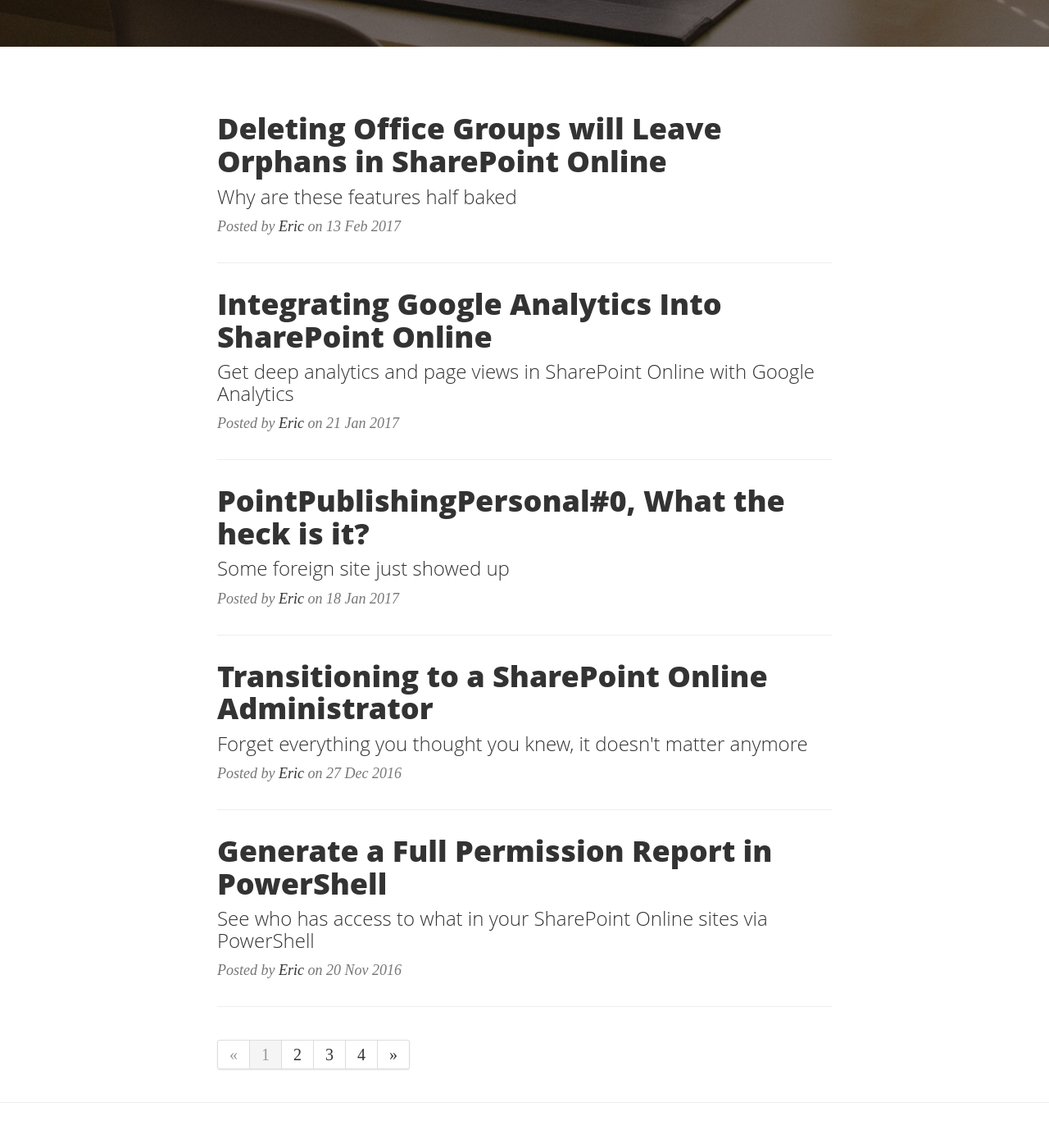
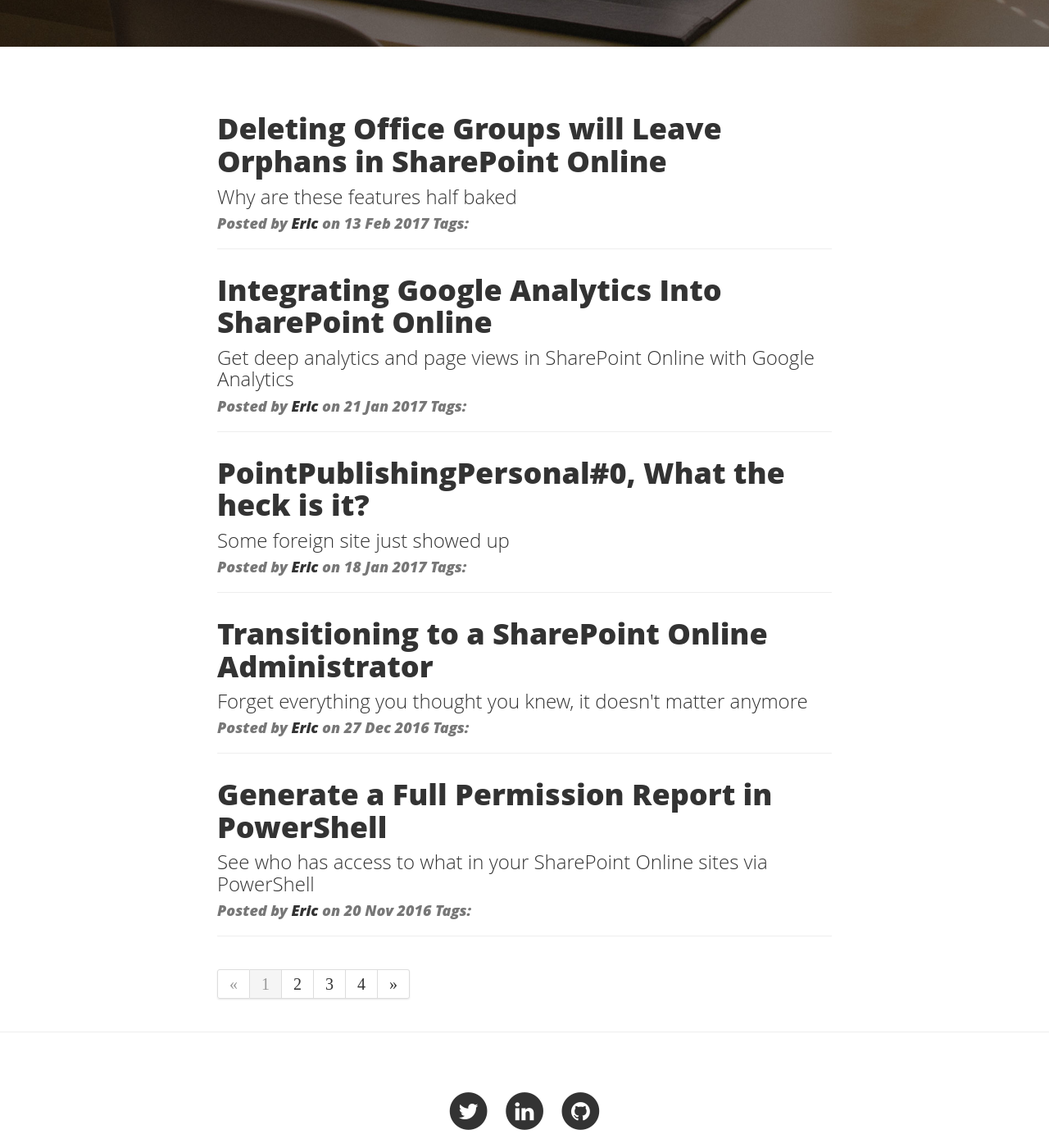
Before and after one commit to ejaya2/ejaya2.github.io, a Jekyll site: the page built from index.html, in a window 1280 px wide and 1400 px high, scrolled down 391 px. Shown: the whole window at 82% size. Built offline with Jekyll 4.4.1, drawn with Linux system fonts in a browser that asks for light colours; the list of posts is cut into pages by our own code.

Commit message:
Update home.html

```diff
--- a/_layouts/home.html
+++ b/_layouts/home.html
@@ -23,7 +23,7 @@
 									{{ post.subtitle }}
 								</h3>
 							</a>
-							<p class="post-meta">Posted by <a href="/about">{{ post.author }}</a> on {{ post.date | date_to_string }}</p>
+							<h4 class="post-meta">Posted by <a href="/about">{{ post.author }}</a> on {{ post.date | date_to_string }} Tags: {% for tag in page.tags %}{{ tag }} {% if forloop.last != true %}, {% endif %}{% endfor %}</h4>
 						</div>
 						<hr>
 						{% endfor %}
```
